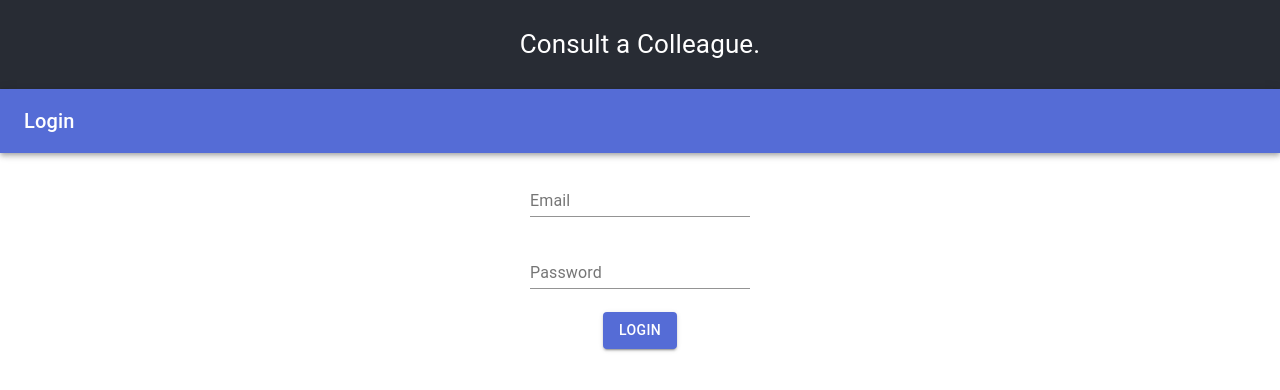
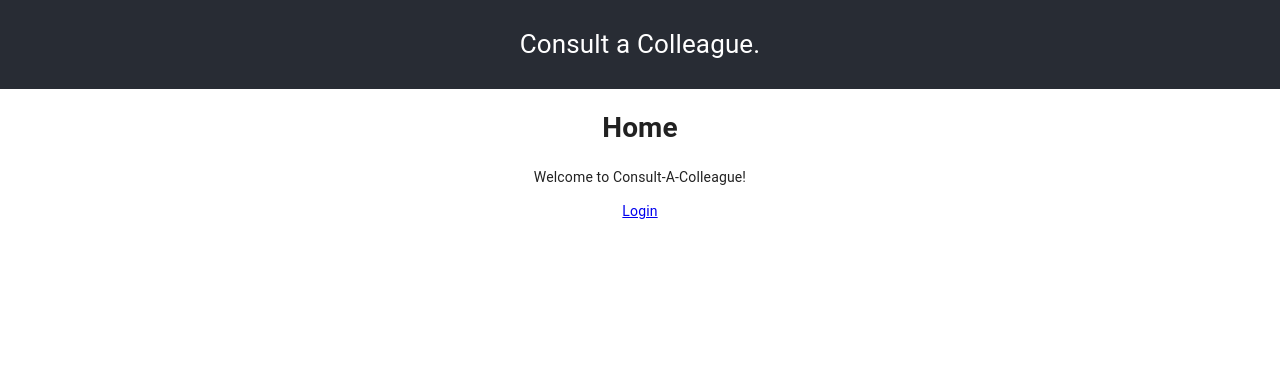
Before and after one commit to euvsvirus-cac/cac-frontend, a React (Create React App) app: page / in a window 1280 px wide. Shown: the top 390 px of the page. Built offline with nearby package versions, Linux system fonts and the light colour scheme.

Commit message:
Add react-router and login state

```diff
--- a/package.json
+++ b/package.json
@@ -11,6 +11,7 @@
     "axios": "^0.19.2",
     "react": "^16.13.1",
     "react-dom": "^16.13.1",
+    "react-router-dom": "^5.1.2",
     "react-scripts": "3.4.1"
   },
   "scripts": {
--- a/src/App.js
+++ b/src/App.js
@@ -1,15 +1,19 @@
-import React from 'react';
-import Login from './Login'
+import React, { useState } from 'react';
+import { AppContext } from "./context/AppContext";
+import Routes from "./Routes";
 import './App.css';
 
 function App() {
+  const [isAuthenticated, userHasAuthenticated] = useState(false);
+
   return (
     <div className="App">
       <header className="App-header">
         <p>Consult a Colleague.</p>
       </header>
-
-      <Login />
+      <AppContext.Provider value={{ isAuthenticated, userHasAuthenticated }}>
+        <Routes />
+      </AppContext.Provider>
     </div>
   );
 }
--- /dev/null
+++ b/src/Routes.js
@@ -0,0 +1,21 @@
+import React from "react";
+import { Route, Switch } from "react-router-dom";
+import Home from "./containers/Home";
+import Login from './containers/Login'
+import NotFound from "./containers/NotFound";
+
+export default function Routes() {
+    return (
+        <Switch>
+            <Route exact path="/">
+                <Home />
+            </Route>
+            <Route exact path="/login">
+                <Login />
+            </Route>
+            <Route>
+                <NotFound />
+            </Route>
+        </Switch>
+    );
+}
--- /dev/null
+++ b/src/containers/Home.js
@@ -0,0 +1,21 @@
+import React from "react";
+import { Link } from 'react-router-dom';
+
+import { useAppContext } from '../context/AppContext';
+
+export default function Home() {
+    const { isAuthenticated } = useAppContext();
+
+    return (
+        <div>
+            <div>
+                <h1>Home</h1>
+                <p>Welcome to Consult-A-Colleague!</p>
+
+                {!isAuthenticated &&
+                    <Link to="/login">Login</Link>
+                }
+            </div>
+        </div>
+    );
+}
--- a/src/Login.js
+++ b/src/containers/Login.js
@@ -1,4 +1,5 @@
 import React, { Component } from 'react';
+import { Link, withRouter } from 'react-router-dom';
 
 import AppBar from '@material-ui/core/AppBar';
 import Toolbar from '@material-ui/core/Toolbar';
@@ -7,9 +8,14 @@ import Button from '@material-ui/core/Button';
 import TextField from '@material-ui/core/TextField';
 import axios from 'axios';
 
+import { AppContext } from "../context/AppContext";
+
 class Login extends Component {
+    static contextType = AppContext;
+
     constructor(props) {
         super(props);
+        console.log(this.context);
         this.state = {
             username: '',
             password: ''
@@ -19,7 +25,10 @@ class Login extends Component {
     handleClick = () => {
         console.log('Login clicked...', this.state);
 
-        const apiBaseUrl = "http://localhost:8080/api/";
+        const context = this.context;
+        const props = this.props;
+
+        const apiBaseUrl = "http://basehack1.informatik.uni-hamburg.de/api/";
         const payload = {
             "email": this.state.username,
             "password": this.state.password
@@ -28,8 +37,11 @@ class Login extends Component {
         axios.post(apiBaseUrl + 'login', payload)
             .then(function (response) {
                 console.log(response);
-                if (response.status === 200) {
-                    alert(`Login successful ${response.data.token}`)
+                if (response.status === 200 && response.data.token) {
+                    sessionStorage.setItem('jwtToken', response.data.token);
+                    context.userHasAuthenticated(true);
+                    console.log(context);
+                    props.history.replace('/');
                 } else {
                     alert(`Error ${response.data.code}`);
                 }
@@ -67,6 +79,8 @@ class Login extends Component {
                     />
                     <br />
                     <Button variant="contained" color="primary" style={style} onClick={(event) => this.handleClick(event)}>Login</Button>
+
+                    <Link to="/">Cancel</Link>
                 </div>
             </div>
         );
@@ -75,4 +89,4 @@ class Login extends Component {
 const style = {
     margin: 15,
 };
-export default Login;
+export default withRouter(Login);
--- /dev/null
+++ b/src/containers/NotFound.js
@@ -0,0 +1,9 @@
+import React from "react";
+
+export default function NotFound() {
+    return (
+        <div>
+            <h3>Sorry, page not found!</h3>
+        </div>
+    );
+}
--- /dev/null
+++ b/src/context/AppContext.js
@@ -0,0 +1,7 @@
+import { useContext, createContext } from "react";
+
+export const AppContext = createContext(null);
+
+export function useAppContext() {
+    return useContext(AppContext);
+}
--- a/src/index.js
+++ b/src/index.js
@@ -1,5 +1,6 @@
 import React from 'react';
 import ReactDOM from 'react-dom';
+import { BrowserRouter as Router } from 'react-router-dom';
 import './index.css';
 import CssBaseline from '@material-ui/core/CssBaseline';
 import { ThemeProvider } from '@material-ui/core/styles';
@@ -11,7 +12,9 @@ ReactDOM.render(
   <React.StrictMode>
     <ThemeProvider theme={theme}>
       <CssBaseline />
-      <App />
+      <Router>
+        <App />
+      </Router>
     </ThemeProvider>
   </React.StrictMode>,
   document.getElementById('root')
```
Also changed, not shown: 1 other file (tests, documents, lock files or other folders).
